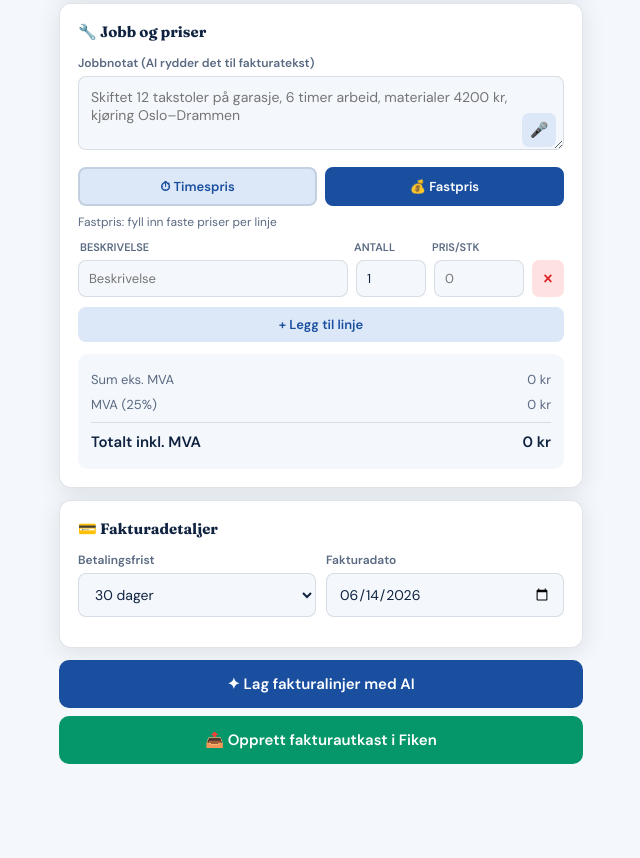
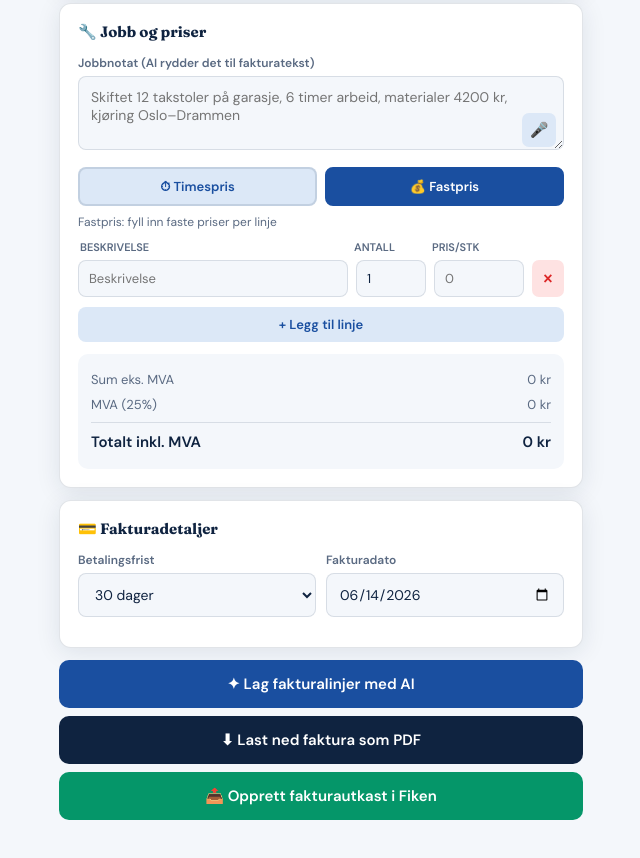
Before and after one commit to mjobergolsenstudio/Mesterbud-faktura, a website: page public/index.html in a window 1280 px wide. Shown: the part 667-1525 px from the top of the page, without its empty margins (47-687 px from the left). Before the commit the page ends 1491 px from the top, so only its background shows below. Drawn offline with Linux system fonts and the light colour scheme.

Commit message:
Add files via upload

```diff
--- a/public/index.html
+++ b/public/index.html
@@ -5,6 +5,7 @@
 <meta name="viewport" content="width=device-width, initial-scale=1.0">
 <title>Mesterbud Faktura — Fra jobbnotat til faktura i Fiken</title>
 <link href="https://fonts.googleapis.com/css2?family=Fraunces:wght@400;600;700;900&family=DM+Sans:wght@300;400;500;600&display=swap" rel="stylesheet">
+<script src="https://cdnjs.cloudflare.com/ajax/libs/html2pdf.js/0.10.1/html2pdf.bundle.min.js"></script>
 <style>
 :root{--ink:#0f2340;--cream:#f4f7fb;--blue:#1a4fa0;--blue2:#2563c8;--sand:#dce8f7;--mid:#5a6a82;--border:rgba(15,35,64,.12);--r:12px;--shadow:0 4px 24px rgba(15,35,64,.10);--red:#dc2626;--green:#059669}
 *{margin:0;padding:0;box-sizing:border-box}
@@ -51,6 +52,9 @@ textarea{resize:vertical;min-height:74px}
 .gen-btn:hover{background:var(--blue2)}
 .gen-btn:disabled{opacity:.6;cursor:wait}
 .fiken-btn{background:var(--green);color:#fff;border:none;border-radius:10px;padding:14px;width:100%;font-family:'DM Sans',sans-serif;font-weight:700;font-size:15px;cursor:pointer;margin-top:8px;display:flex;align-items:center;justify-content:center;gap:8px;transition:.2s}
+.pdf-btn{background:var(--ink);color:#fff;border:none;border-radius:10px;padding:14px;width:100%;font-family:'DM Sans',sans-serif;font-weight:700;font-size:15px;cursor:pointer;margin-top:8px;display:flex;align-items:center;justify-content:center;gap:8px;transition:.2s}
+.pdf-btn:hover{background:var(--blue)}
+.pdf-btn:disabled{opacity:.6;cursor:wait}
 .fiken-btn:hover{filter:brightness(1.07)}
 .fiken-btn:disabled{opacity:.6;cursor:wait}
 .spin{width:18px;height:18px;border:2px solid rgba(255,255,255,.3);border-top-color:#fff;border-radius:50%;animation:spin .7s linear infinite;display:inline-block}
@@ -152,6 +156,7 @@ textarea{resize:vertical;min-height:74px}
       </div>
 
       <button class="gen-btn" id="gen-btn" onclick="generateAI()">✦ Lag fakturalinjer med AI</button>
+      <button class="pdf-btn" id="pdf-btn" onclick="lastNedPDF()">⬇ Last ned faktura som PDF</button>
       <button class="fiken-btn" id="fiken-btn" onclick="sendTilFiken()">📤 Opprett fakturautkast i Fiken</button>
       <div class="status-msg" id="status"></div>
     </div>
@@ -292,6 +297,32 @@ async function sendTilFiken(){
   btn.disabled=false;btn.innerHTML='📤 Opprett fakturautkast i Fiken';
 }
 
+// ====== PDF: last ned fakturaen som PDF ======
+function lastNedPDF(){
+  var ex=lines.reduce(function(s,l){return s+l.ant*l.pris;},0);
+  if(ex<=0){setStatus('err','Legg til minst én linje med pris før du laster ned PDF.');return;}
+  var btn=document.getElementById('pdf-btn');
+  btn.disabled=true;btn.innerHTML='<div class="spin"></div> Lager PDF…';
+  // Sørg for at preview er oppdatert
+  liveUpdate();
+  var doc=document.getElementById('preview-doc');
+  var kNavn=(document.getElementById('k-navn').value||'kunde').replace(/[^a-z0-9æøå]/gi,'_');
+  var opt={
+    margin:[10,10,10,10],
+    filename:'faktura_'+kNavn+'.pdf',
+    image:{type:'jpeg',quality:0.98},
+    html2canvas:{scale:2,useCORS:true,backgroundColor:'#ffffff'},
+    jsPDF:{unit:'mm',format:'a4',orientation:'portrait'}
+  };
+  html2pdf().set(opt).from(doc).save().then(function(){
+    btn.disabled=false;btn.innerHTML='⬇ Last ned faktura som PDF';
+    setStatus('ok','✓ PDF lastet ned. Du finner den i nedlastinger.');
+  }).catch(function(){
+    btn.disabled=false;btn.innerHTML='⬇ Last ned faktura som PDF';
+    setStatus('err','Kunne ikke lage PDF. Prøv igjen.');
+  });
+}
+
 function setStatus(type,msg){var el=document.getElementById('status');el.className='status-msg '+type;el.textContent=msg;}
 
 // init
```
